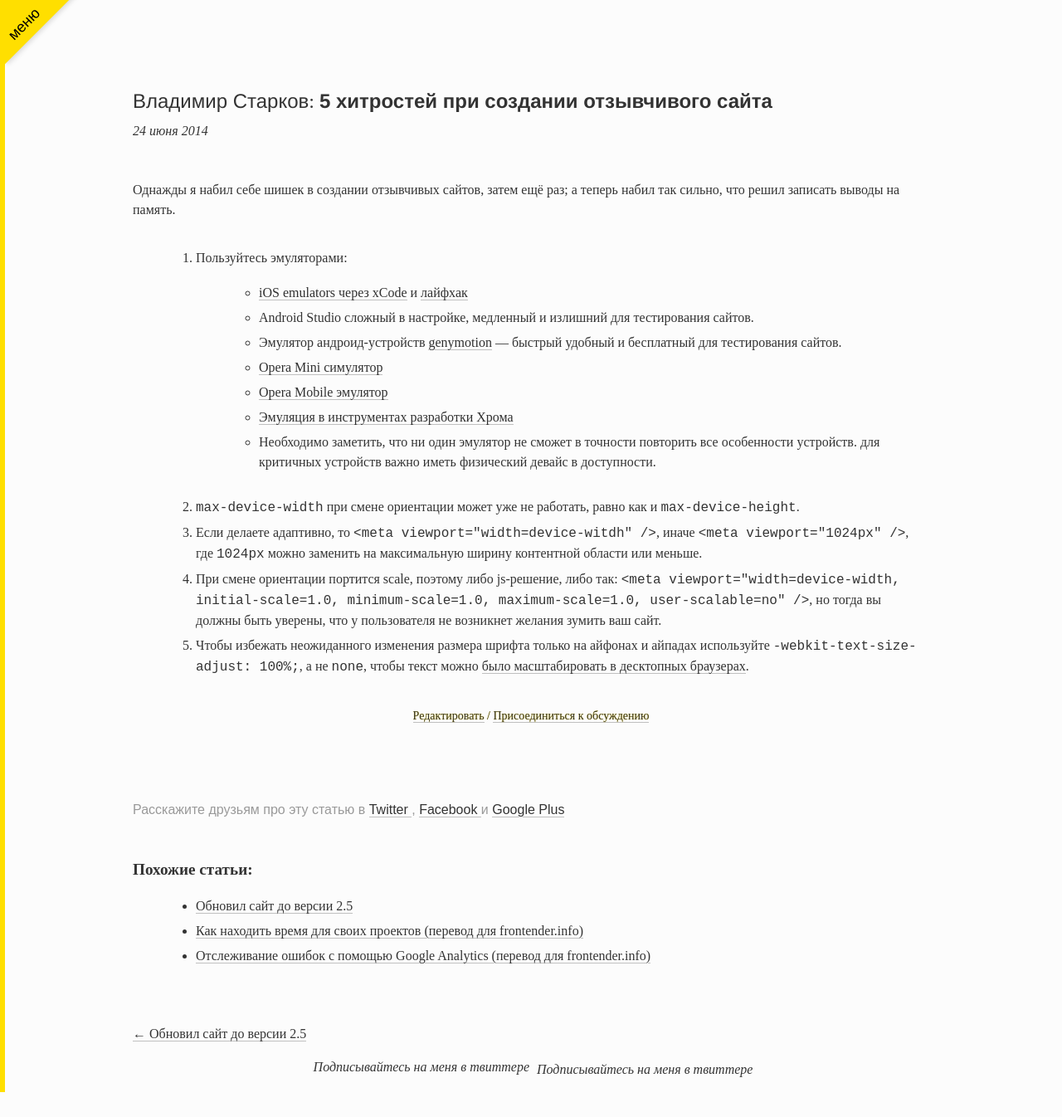
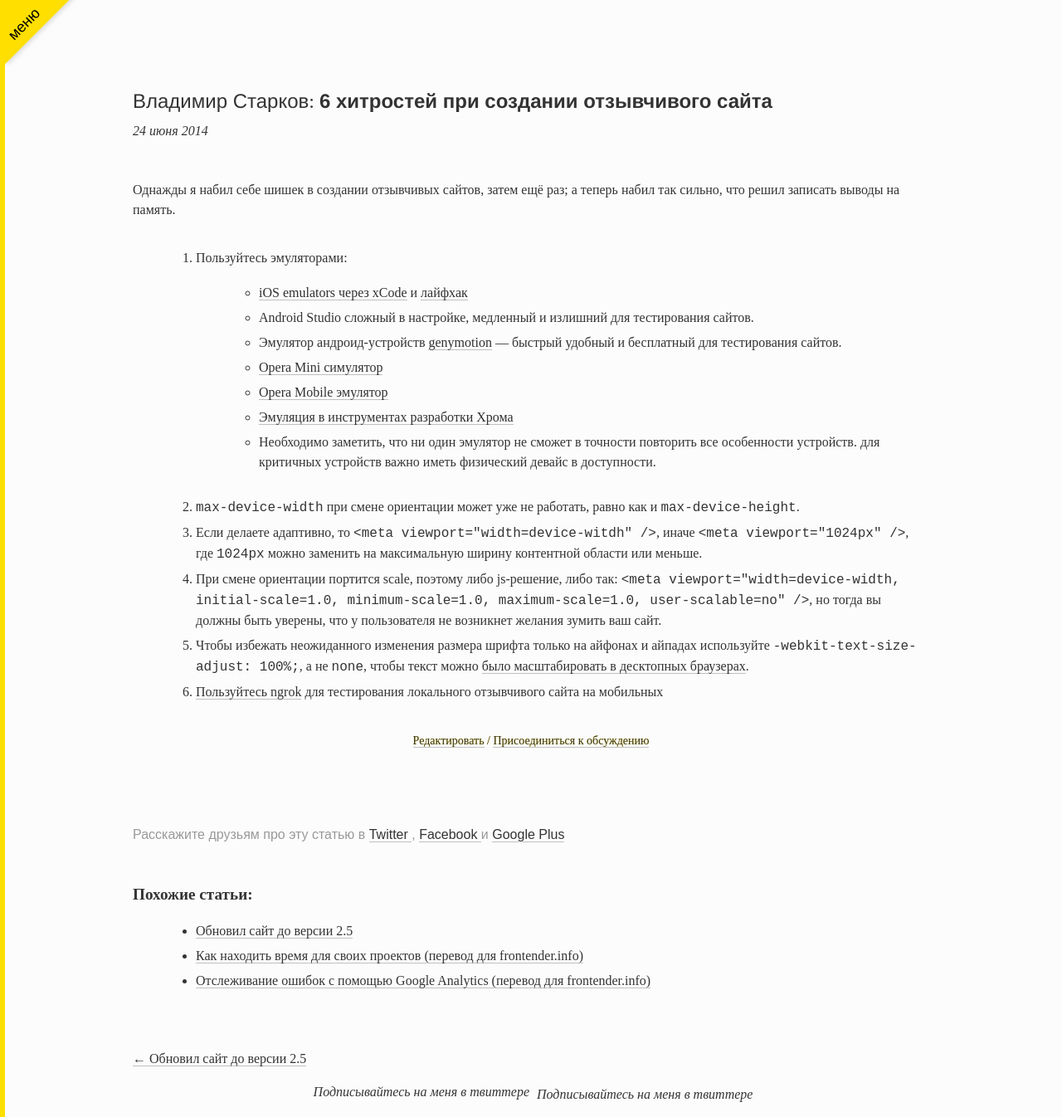
Before and after one commit to iamstarkov/vstarkov.ru, a Jekyll site: the page built from _posts/2014-06-24-respronsive-tips.md, in a window 1280 px wide. Shown: the whole page at 83% size. Built offline with Jekyll 4.4.1, drawn with Linux system fonts in a browser that asks for light colours; comment, search, counter and statistics services are not loaded; before the commit the page ends 1316 px from its top, so only the background shows below that.

Commit message:
Добавил пункт про ngrok

```diff
--- a/_posts/2014-06-24-respronsive-tips.md
+++ b/_posts/2014-06-24-respronsive-tips.md
@@ -1,6 +1,6 @@
 ---
 layout: post
-title: 5 хитростей при создании отзывчивого сайта
+title: 6 хитростей при создании отзывчивого сайта
 description: "Однажды я набил себе шишек в создании отзывчивых сайтов, затем ещё раз. Но на этот раз сильнее и решил записать выводы на память."
 categories:
   - css
@@ -8,7 +8,7 @@ published: true
 issue: 19
 ---
 
-5 хитростей при создании отзывчивого сайта
+6 хитростей при создании отзывчивого сайта
 ================================================================================
 
 Однажды я набил себе шишек в создании отзывчивых сайтов, затем ещё раз; а теперь набил так сильно, что решил записать выводы на память.
@@ -25,6 +25,7 @@ issue: 19
 3. Если делаете адаптивно, то `<meta viewport="width=device-witdh" />`, иначе `<meta viewport="1024px" />`, где `1024px` можно заменить на максимальную ширину контентной области или меньше.
 4. При смене ориентации портится scale, поэтому либо js-решение, либо так: `<meta viewport="width=device-width, initial-scale=1.0, minimum-scale=1.0, maximum-scale=1.0, user-scalable=no" />`, но тогда вы должны быть уверены, что у пользователя не возникнет желания зумить ваш сайт.
 5. Чтобы избежать неожиданного изменения размера шрифта только на айфонах и айпадах используйте `-webkit-text-size-adjust: 100%;`, а не `none`, чтобы текст можно [было масштабировать в десктопных браузерах][normal-text-adjust].
+6. [Пользуйтесь ngrok][ngrok] для тестирования локального отзывчивого сайта на мобильных
 
 
 
@@ -36,3 +37,4 @@ issue: 19
  [opera-mobile]: http://www.opera.com/ru/developer/mobile-emulator
  [chrome-devtools-emulation]: https://developer.chrome.com/devtools/docs/mobile-emulation
  [normal-text-adjust]: https://twitter.com/artpolikarpov/status/150276055234650117
+ [ngrok]: http://frontender.info/expose-yourself-with-ngrok/
```
